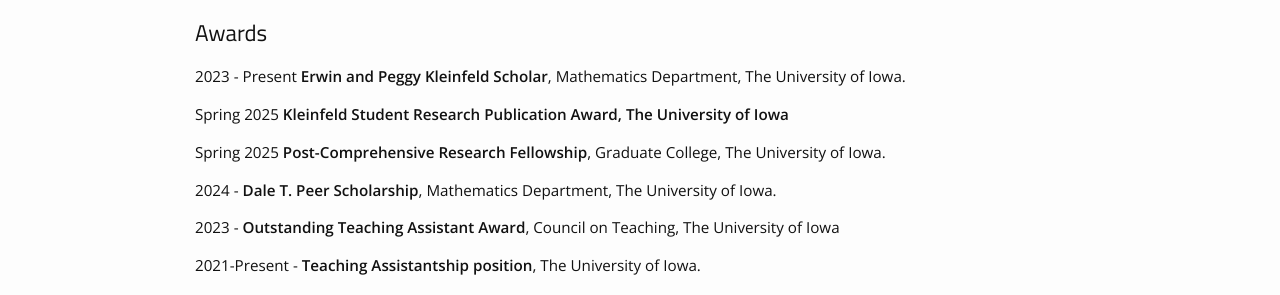
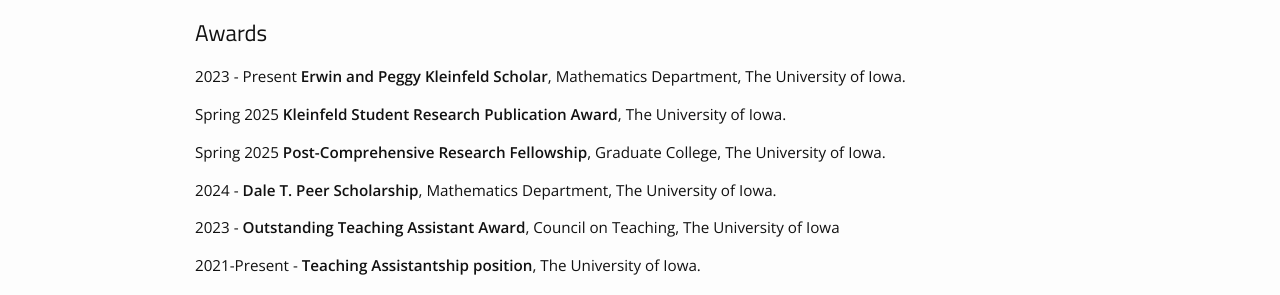
Before and after one commit to jdavidbel/jdavidbel.github.io, a Jekyll site: the page built from cv.md, in a window 1280 px wide. Shown: the part 301-596 px from the top of the page. Built offline with Jekyll 4.4.1, drawn with Linux system fonts in a browser that asks for light colours.

Commit message:
Update cv.md
bold fixed

```diff
--- a/cv.md
+++ b/cv.md
@@ -17,7 +17,7 @@ permalink: /cv/
 
 2023 - Present **Erwin and Peggy Kleinfeld Scholar**, Mathematics Department, The University of Iowa.
 
-Spring 2025 **Kleinfeld Student Research Publication Award, The University of Iowa**
+Spring 2025 **Kleinfeld Student Research Publication Award**, The University of Iowa.
 
 Spring 2025  **Post-Comprehensive Research Fellowship**, Graduate College, The University of Iowa.
 
```
